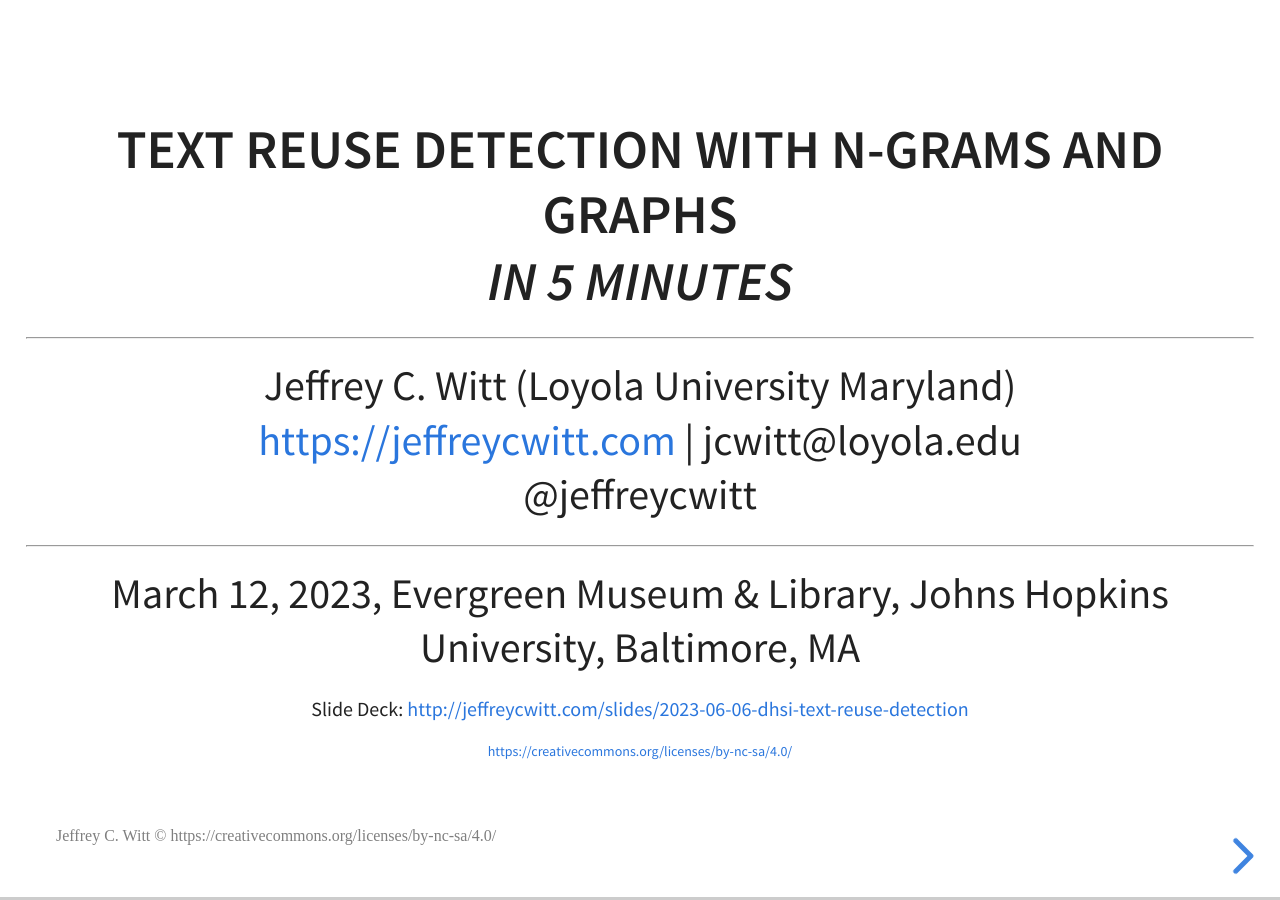
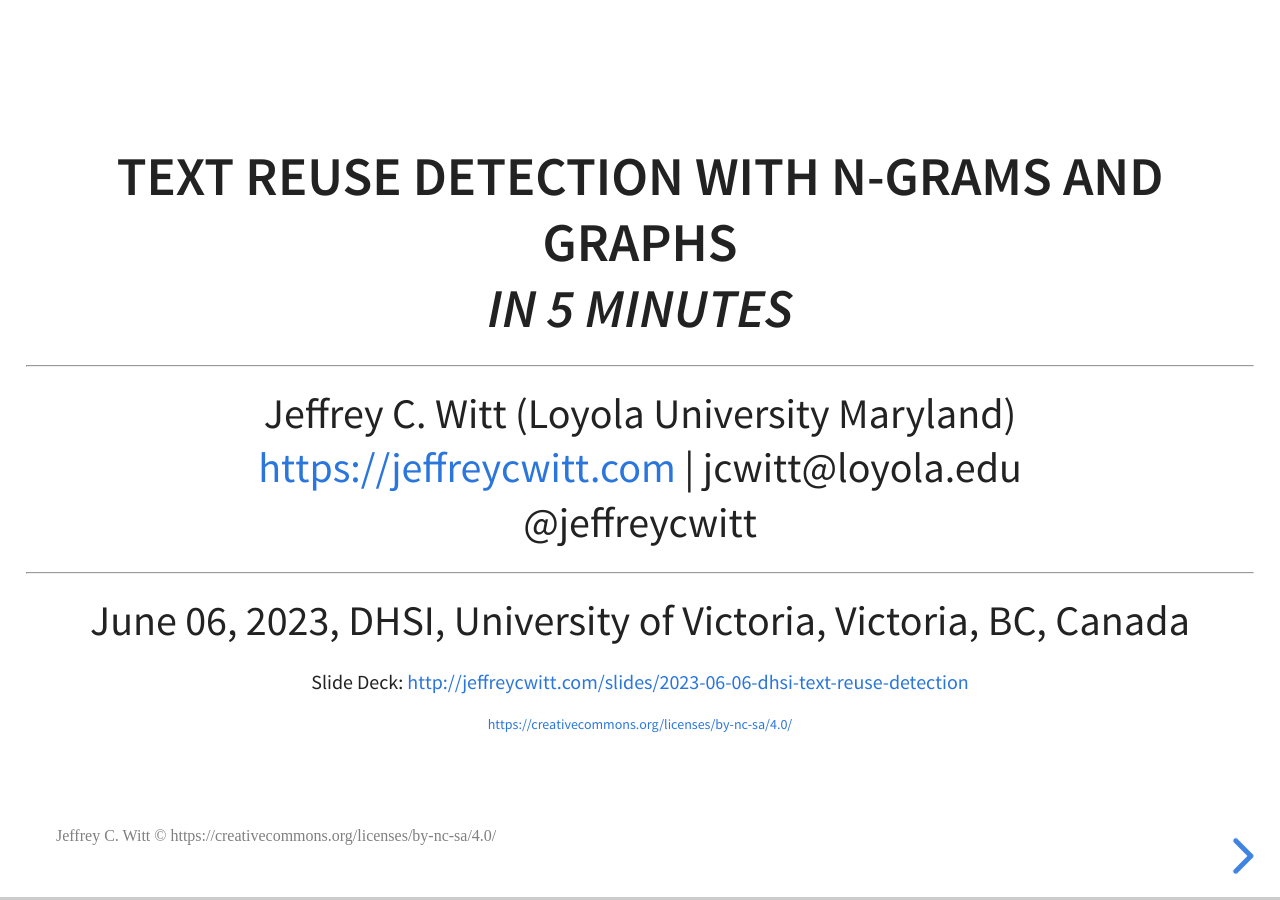
Before and after one commit to jeffreycwitt/jeffreycwitt.github.io, a Jekyll site: the page built from _slides/2023-06-06-dhsi-text-reuse-detection.html, in a window 1280 px wide. Built offline with Jekyll 4.4.1, drawn with Linux system fonts in a browser that asks for light colours; formulas are drawn with MathJax 3.

Commit message:
slide update

```diff
--- a/_slides/2023-06-06-dhsi-text-reuse-detection.html
+++ b/_slides/2023-06-06-dhsi-text-reuse-detection.html
@@ -19,7 +19,7 @@ size: full
   <p>Jeffrey C. Witt (Loyola University Maryland) <br/> <a href="https://jeffreycwitt.com/">https://jeffreycwitt.com</a> | jcwitt@loyola.edu <br/> @jeffreycwitt</p>
   <hr />
   <p></p>
-  <p>March 12, 2023, Evergreen Museum & Library, Johns Hopkins University, Baltimore, MA</p>
+  <p>June 06, 2023, DHSI, University of Victoria, Victoria, BC, Canada</p>
   <div style="font-size: 20px;">
     <p>Slide Deck: <a
         href="http://jeffreycwitt.com/slides/2023-06-06-dhsi-text-reuse-detection">http://jeffreycwitt.com/slides/2023-06-06-dhsi-text-reuse-detection</a>
@@ -27,20 +27,7 @@ size: full
     <p style="font-size: 14px;"><a>https://creativecommons.org/licenses/by-nc-sa/4.0/</a></p>
   </div>
 </section>
-<section data-markdown>
-
-* Main Claim:
-  * Traditional non-digital research methods can also suffer from confirmation bias
-  and digital tools (especially those that can helps us view patterns at scale) can be a great way to correct this bias.
-
-</section>
-<section data-markdown>
-  # Discovery of Successive Textual Reuse
-  ## through n-gram similarity detection
-
-</section>
 <section data-background="{{ site.assets_url }}2023-02-01/image8.png" data-background-size="contain"></section>
-<section data-background="{{ site.assets_url }}2023-02-01/image29.png" data-background-size="contain"></section>
 <section data-markdown>
   “Petrus Gracilis...followed not only the footsteps but the very phrases of Hiltalingen in a way so deceptive that it does not cast the best light on Gracilis. He read secundum Hiltalingen without ever mentioning him. Only by a **lucky coincidence** [emphasis mine] was I enabled to "unmask" Gracilis' dubious literary honesty. (See Trapp, Damasus, "Augustinian Theology of the 14th Century," Augustiniana 6 (1956): 147-274, p. 254.)
 </section>
```
